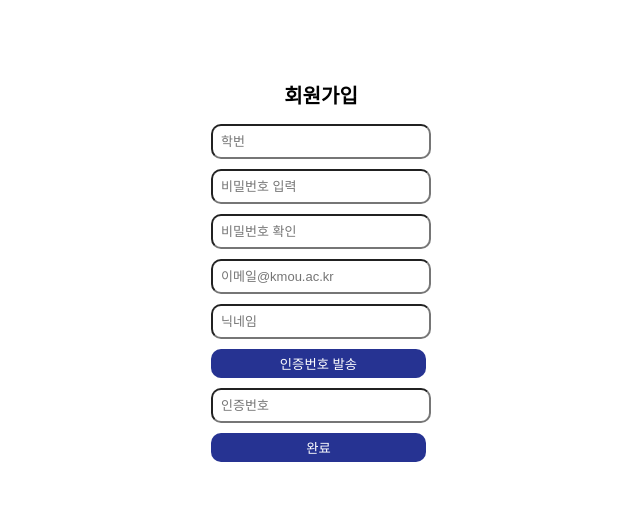
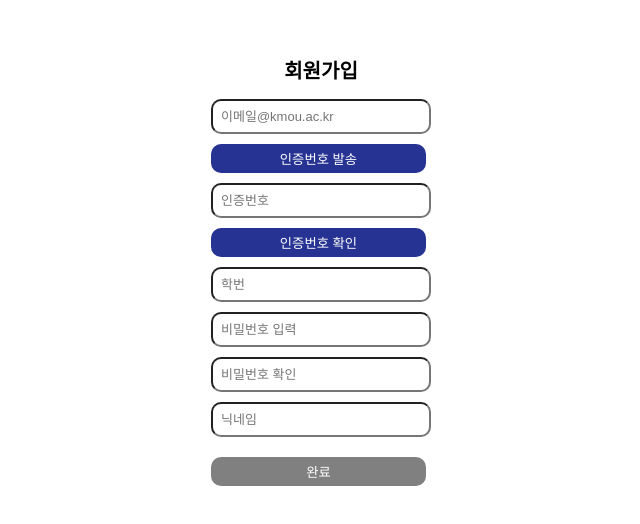
Before and after one commit to DaGoMi1/GroupProject, a React (Create React App) app in the folder FE/: page /registerPage in a window 1280 px wide. Shown: the part 132-656 px from the top of the page, without its empty margins (319-959 px from the left). Built offline with nearby package versions, Linux system fonts and the light colour scheme.

Commit message:
Update : 회원가입 이론상 완벽

```diff
--- a/FE/src/App.css
+++ b/FE/src/App.css
@@ -20,6 +20,10 @@ ul{
   padding: 0;
 }
 
+.loginButton.disabledBtn{
+  background-color: grey;
+  cursor: default;
+}
 
 /* navbar */
 nav{
--- a/FE/src/pages/LoginPage.js
+++ b/FE/src/pages/LoginPage.js
@@ -43,7 +43,7 @@ const LoginPage = ({setIsLogin}) => {
             <input
               type="text"
               className="input"
-              placeholder="이메일"
+              placeholder="학번"
               value={email}
               onChange={(e)=>{setEmail(e.target.value)}}
             />
--- a/FE/src/pages/RegisterPage.js
+++ b/FE/src/pages/RegisterPage.js
@@ -8,19 +8,66 @@ const LoginPage = () => {
   const [password2, setPassword2] = useState(''); // 비번확인
   const [email, setEmail] = useState(''); // 인증 이메일
   const [name, setName] = useState(''); // 사용할 이름 및 닉네임
+  const [number, setNumber] = useState(''); // 인증번호
+  const [isDisable, setIsDisable] = useState(true);
+  const [errorMessage, setErrorMessage] = useState('');
+  const fetchAuthCode = async (event) => {
+    event.preventDefault();
+    const response = await api.post('/home/send-email',{email});
+    console.log(response);
+  }
+
+  const checkAuthCode = async (event) => {
+    event.preventDefault();
+    const response = await api.post('/home/check/authCode',{email, number});
+    if(response.data){
+      setIsDisable(false);
+    }
+  }
 
   const handleSubmit = async (event) => {
     event.preventDefault();
+    try {
+      if(!username){
+        throw new Error("학번을 입력하세요");
+      }
+      if(!password){
+        throw new Error("비밀번호를 입력하세요");
+      }
+      if(!password2){
+        throw new Error("비밀번호 확인을 입력하세요");
+      }
+      if(!name){
+        throw new Error("닉네임을 입력하세요");
+      }
+      if(password !== password2){
+        throw new Error("비밀번호가 다릅니다.");
+      }
 
-    const response = await api.post('/home/user',{username, password, password2, email, name});
+      const response = await api.post('home/user',{username,password,password2,name,email});
       console.log(response);
+    } catch (error) {
+      setErrorMessage(error.message);
+    }
   }
 
   return (
     <>
       <div className='page'>
         <h1 className='titleWrap'>회원가입</h1>
-        <form onSubmit={handleSubmit} className='login_area'>
+        <div className='login_area'>
+          <input
+            onChange={(e)=>{setEmail(e.target.value)}}
+            value={email}
+            type="text"
+            placeholder='이메일@kmou.ac.kr' />
+          <button onClick={fetchAuthCode} className='loginButton'>인증번호 발송</button>
+          <input
+            onChange={(e)=>{setNumber(e.target.value)}}
+            value={number}
+            type="number"
+            placeholder='인증번호' />
+          <button onClick={checkAuthCode} className='loginButton'>인증번호 확인</button>
           <input
             onChange={(e)=>{setUsername(e.target.value)}}
             value={username}
@@ -37,23 +84,18 @@ const LoginPage = () => {
             type="text"
             placeholder='비밀번호 확인' />
             <input
-            onChange={(e)=>{setEmail(e.target.value)}}
-            value={email}
-            type="text"
-            placeholder='이메일@kmou.ac.kr' />
-          <input
               onChange={(e)=>{setName(e.target.value)}}
               value={name}
               type="text"
               placeholder='닉네임' />
-          <button onClick={handleSubmit} className='loginButton'>인증번호 발송</button>
-          <input
-            onChange={(e)=>{setName(e.target.value)}}
-            value={name}
-            type="number"
-            placeholder='인증번호' />
-          <button onClick={handleSubmit} className='loginButton'>완료</button>
-        </form>
+          <div className="errorMessageWrap">{errorMessage}</div>
+          <button
+            onClick={handleSubmit}
+            className={`loginButton ${isDisable ? 'disabledBtn' : null}`}
+            disabled={isDisable}>
+            완료
+          </button>
+        </div>
       </div>
     </>
   )
```
Lines whose indentation alone changed are shown as unchanged.
